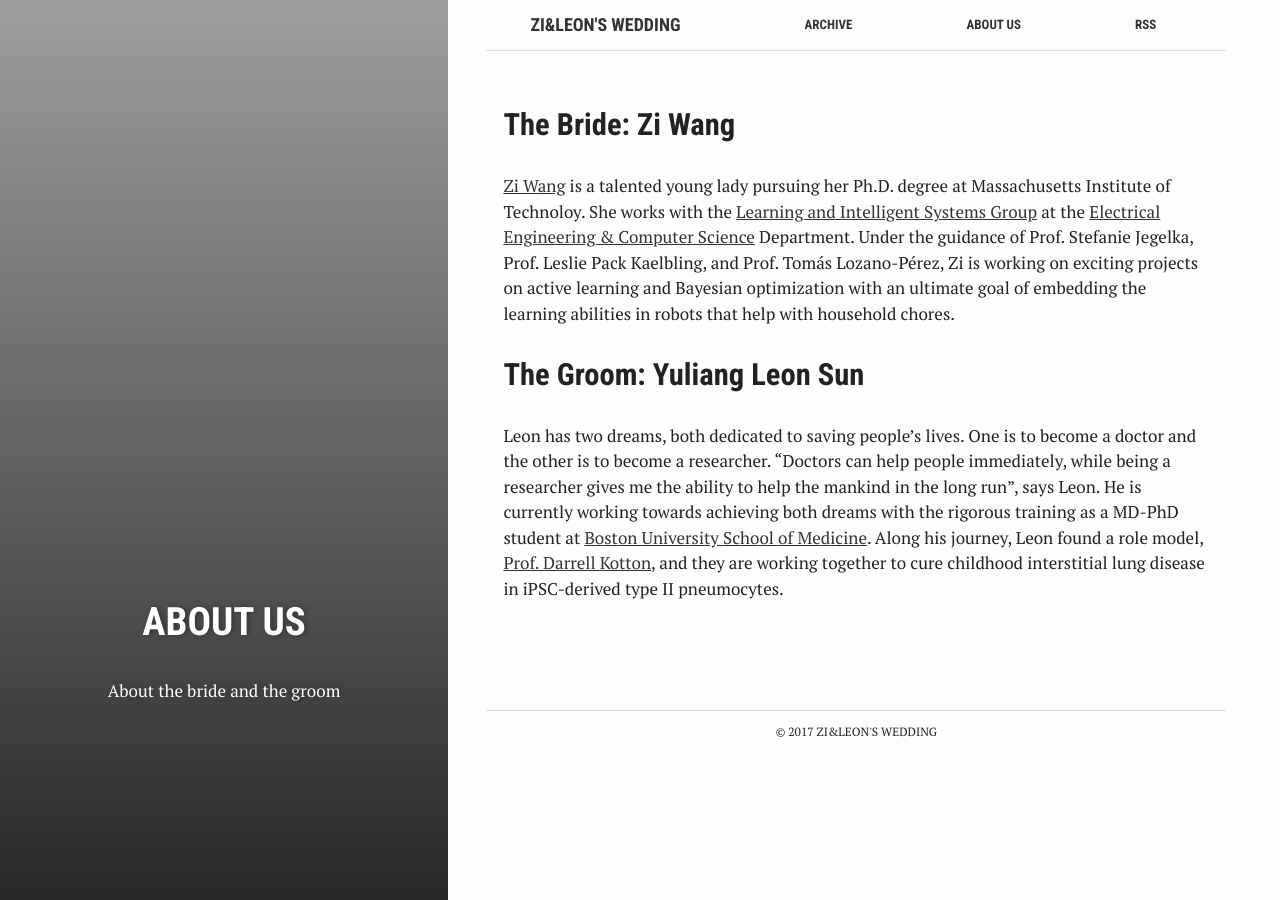
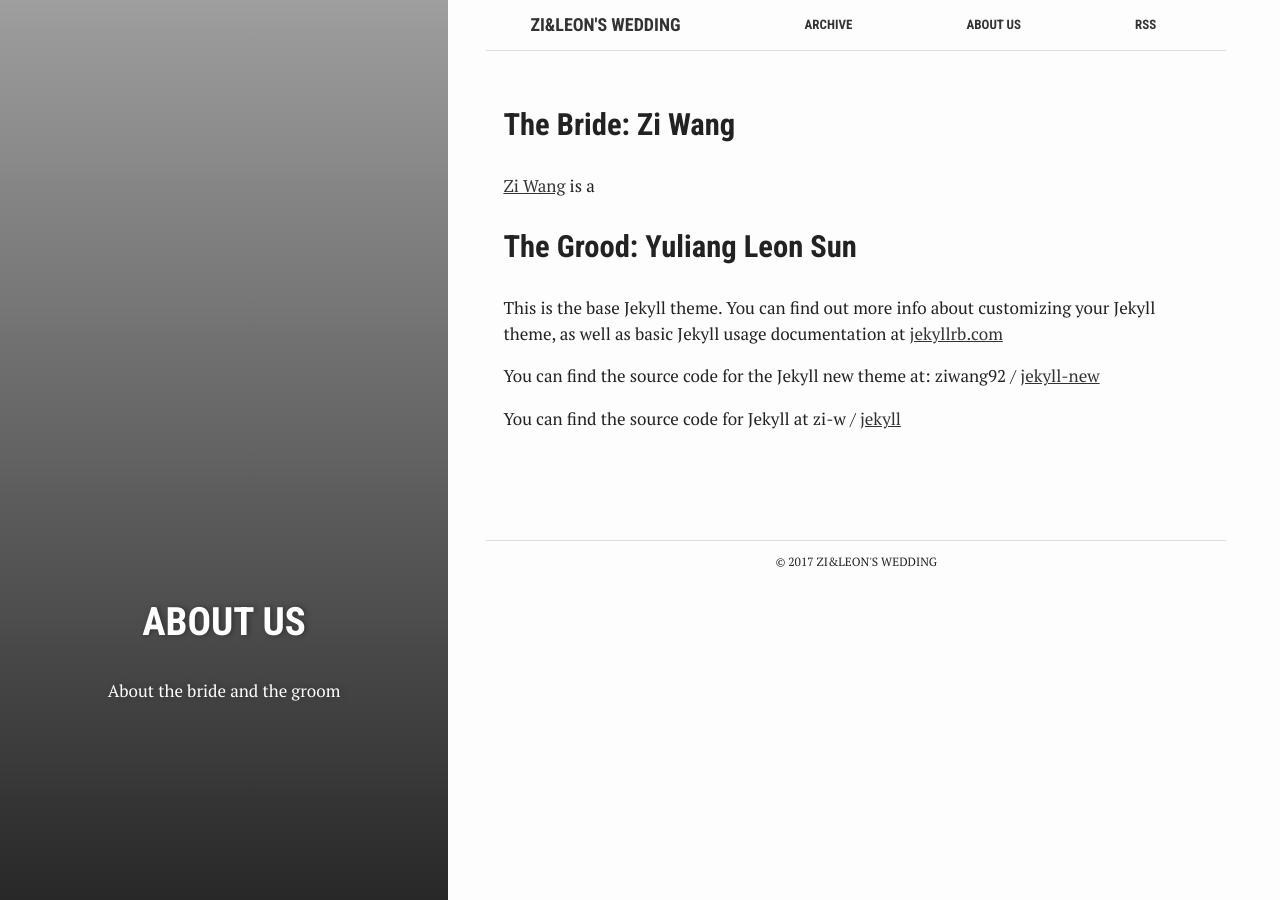
Before and after one commit to zwyls/zwyls.github.io, a Jekyll site: the page built from about.md, in a window 1280 px wide. Built offline with Jekyll 4.4.1, drawn with Linux system fonts in a browser that asks for light colours; our own code applies the rules of GitHub Pages for plain Markdown files.

```diff
--- a/about.md
+++ b/about.md
@@ -11,8 +11,15 @@
 
 ## The Bride: Zi Wang
 
-[Zi Wang](http://zi-wang.com/) is a talented young lady pursuing her Ph.D. degree at Massachusetts Institute of Technoloy. She works with the [Learning and Intelligent Systems Group](http://lis.csail.mit.edu/new/) at the [Electrical Engineering & Computer Science](http://www.eecs.mit.edu/) Department. Under the guidance of Prof. Stefanie Jegelka, Prof. Leslie Pack Kaelbling, and Prof. Tomás Lozano-Pérez, Zi is working on exciting projects on active learning and Bayesian optimization with an ultimate goal of embedding the learning abilities in robots that help with household chores.
+[Zi Wang](http://zi-wang.com/) is a
+## The Grood: Yuliang Leon Sun
 
-## The Groom: Yuliang Leon Sun
+This is the base Jekyll theme. You can find out more info about customizing your Jekyll theme, as well as basic Jekyll usage documentation at [jekyllrb.com](http://jekyllrb.com/)
 
-Leon has two dreams, both dedicated to saving people's lives. One is to become a doctor and the other is to become a researcher. "Doctors can help people immediately, while being a researcher gives me the ability to help the mankind in the long run", says Leon. He is currently working towards achieving both dreams with the rigorous training as a MD-PhD student at [Boston University School of Medicine](http://www.bumc.bu.edu/). Along his journey, Leon found a role model, [Prof. Darrell Kotton](http://www.bumc.bu.edu/pulmonary/people/faculty/darrellkotton/), and they are working together to cure childhood interstitial lung disease in iPSC-derived type II pneumocytes.
+You can find the source code for the Jekyll new theme at:
+{{site.twitter_username}} /
+[jekyll-new](https://github.com/jglovier/jekyll-new)
+
+You can find the source code for Jekyll at
+{{site.github_username}} /
+[jekyll](https://github.com/jekyll/jekyll)
```
